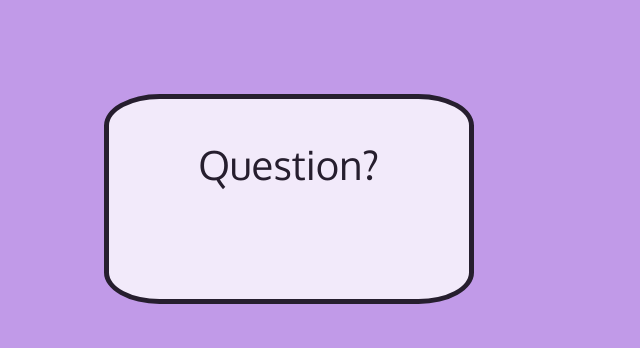
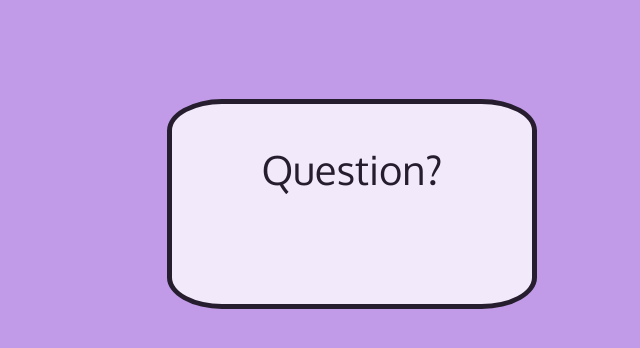
Before and after one commit to jkyletreman/flash_web_app, a React (Create React App) app: page / in a window 1280 px wide. Shown: the top 348 px of the page, without its empty margins (288-928 px from the left). Built offline with nearby package versions, Linux system fonts and the light colour scheme; a web font is replaced by a local one.

Commit message:
Fix spacing

```diff
--- a/src/components/js/Test.js
+++ b/src/components/js/Test.js
@@ -4,15 +4,10 @@ import MuiThemeProvider from 'material-ui/styles/MuiThemeProvider';
 
 
 const grid = {
-  back: {
-    gridRow: '1',
-    gridColumn: '1',
-    maxWidth: '70%'
-  },
   container: {
     display: 'grid',
-    maxWidth: '60%',
-    paddingLeft: '15%'
+    margin: '0 auto',
+    maxWidth: '70%',
   },
   question: {
     gridRow: '2',
```
